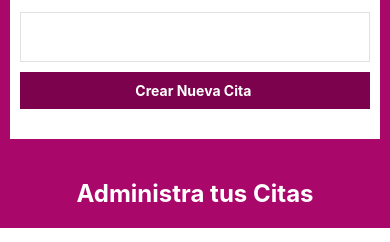
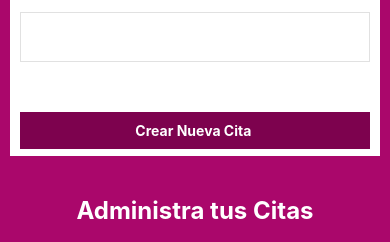
Before and after one commit to DanielGeek/react_native_proyectos, a React Native app in the folder citas/: screen / in a window 390 px wide. Shown: the part 599-841 px from the top of the page. Built offline with nearby package versions, Linux system fonts and the light colour scheme.

Commit message:
44. Algunos ajustes a nuestra pantalla principal

```diff
--- a/citas/App.js
+++ b/citas/App.js
@@ -30,15 +30,18 @@
       <View style={styles.contenedor}>
         <Text style={styles.titulo}>Administrador de Citas</Text>
 
+        <View style={styles.contenido}>
           <Formulario />
 
           <Text style={styles.titulo}>{citas.length > 0 ? 'Administra tus Citas' : 'No hay citas, agrega una'}</Text>
 
           <FlatList
+            style={styles.listado}
             data={citas}
             renderItem={({ item }) => <Cita item={item} eliminarPaciente={eliminarPaciente} />}
             keyExtractor={cita => cita.id}
           />
+        </View>
       </View>
     </>
   );
@@ -57,6 +60,13 @@
     fontWeight: 'bold',
     textAlign: 'center',
   },
+  contenido: {
+    flex: 1,
+    marginHorizontal: '2.5%',
+  },
+  listado: {
+    flex: 1,
+  },
 });
 
 export default App;
--- a/citas/componentes/Formulario.js
+++ b/citas/componentes/Formulario.js
@@ -1,6 +1,6 @@
 /* eslint-disable prettier/prettier */
 import React, { useState } from 'react';
-import { Alert, Button, StyleSheet, Text, TextInput, TouchableHighlight, View } from 'react-native';
+import { Alert, Button, ScrollView, StyleSheet, Text, TextInput, TouchableHighlight, View } from 'react-native';
 import DateTimePickerModal from 'react-native-modal-datetime-picker';
 import { getDateString } from './helpers/getFechaEs';
 
@@ -66,7 +66,7 @@
 
     return (
         <>
-            <View style={styles.formulario}>
+            <ScrollView style={styles.formulario}>
                 <View>
                     <Text style={styles.label}>Paciente:</Text>
                     <TextInput
@@ -129,12 +129,12 @@
                     />
                 </View>
 
-                <View>
+                <View style={styles.contenedorBtnSubmit}>
                     <TouchableHighlight onPress={() => crearNuevaCita()} style={styles.btnSubmit}>
                         <Text style={styles.textoSubmit}>Crear Nueva Cita </Text>
                     </TouchableHighlight>
                 </View>
-            </View>
+            </ScrollView>
         </>
     );
 };
@@ -144,7 +144,6 @@
         backgroundColor: '#FFF',
         paddingVertical: 20,
         paddingHorizontal: 10,
-        marginHorizontal: '2.5%',
     },
     label: {
         fontWeight: 'bold',
@@ -158,6 +157,9 @@
         borderWidth: 1,
         borderStyle: 'solid',
     },
+    contenedorBtnSubmit: {
+        marginVertical: 40,
+    },
     btnSubmit: {
         padding: 10,
         backgroundColor: '#7d024e',
```
Lines whose indentation alone changed are shown as unchanged.
